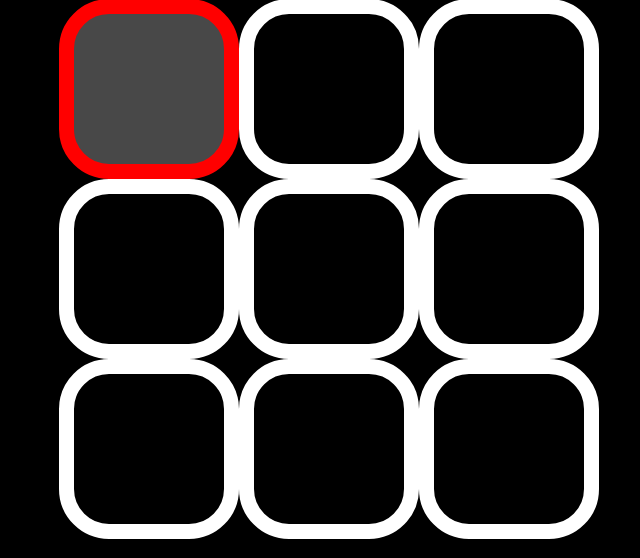
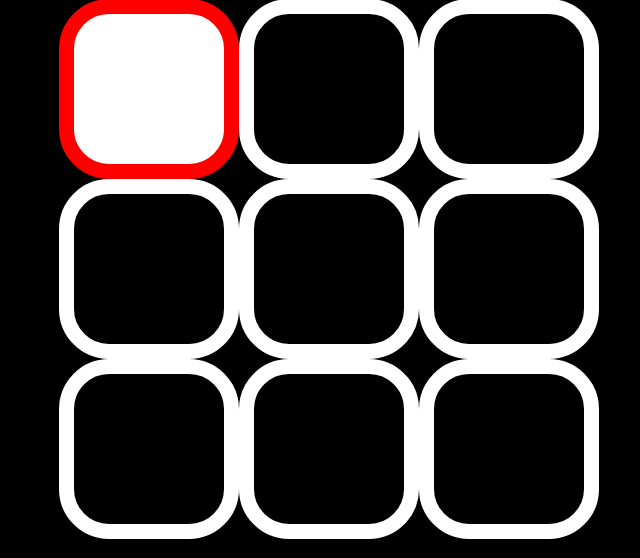
Before and after one commit to marvintalavera/Tic-Tac-Toe, a plain HTML site: page index.html in a window 1280 px wide. In both pictures the pointer is over the element 505 px from the left and 201 px from the top of the page. Shown: the part 112-670 px from the top of the page, without its empty margins (356-996 px from the left). Drawn offline with Linux system fonts and the light colour scheme; a web font is replaced by a local one.

Commit message:
Update style.css

```diff
--- a/style.css
+++ b/style.css
@@ -45,6 +45,7 @@ body{
     background-color: rgb(255, 255, 255);
 }
 .grid:hover{
-    background-color: rgba(255, 255, 255, 0.281);
-    color: rgb(255, 0, 0);
+    background-color: rgb(255, 255, 255);
+    color: rgb(0, 0, 0);
+    border-color: red;
 }
```
